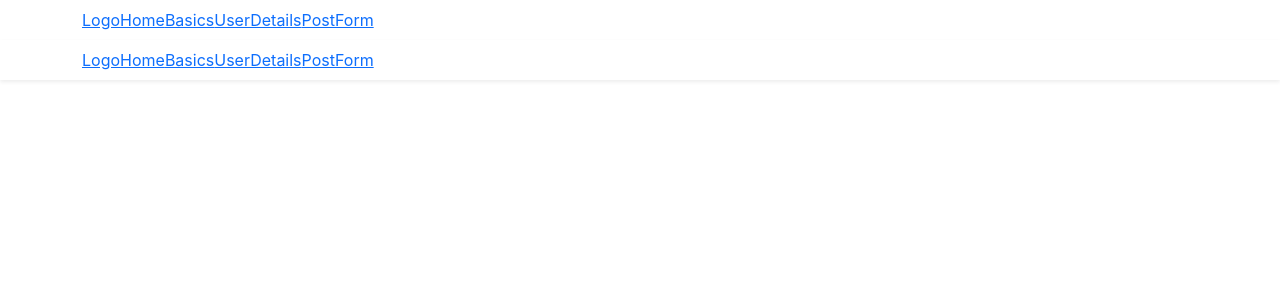
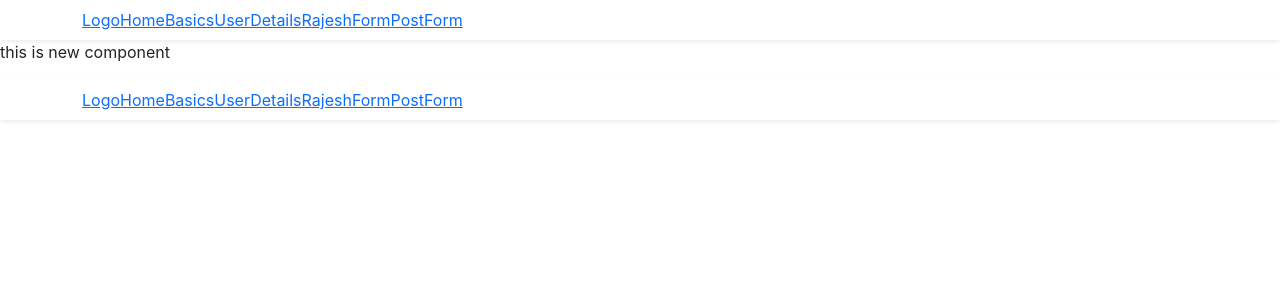
Before and after one commit to srimani282/Reactdev, a React (Create React App) app: page /rajesh-form in a window 1280 px wide. Shown: the top 300 px of the page. Built offline with nearby package versions, Linux system fonts and the light colour scheme.

Commit message:
we have added this change

```diff
--- a/src/App.js
+++ b/src/App.js
@@ -7,6 +7,7 @@ import Children from "./components/Children";
 import Hooks from "./components/Hooks";
 import PostForm from "./components/PostForm";
 import NavBar from "./components/NavBar";
+import RajeshForm from "./components/RajeshForm";
 
 function App(props) {
   return (
@@ -18,6 +19,9 @@ function App(props) {
           <Route path="/user-details" element={<UserDetails />} />
           <Route path="/basics" element={<Basics />} />
           <Route path="/post-form" element={<PostForm />} />
+          <Route path="/rajesh-form" element={<RajeshForm />} />
+
+
         </Routes>
         <NavBar />
       </BrowserRouter>
--- a/src/components/NavBar.js
+++ b/src/components/NavBar.js
@@ -31,6 +31,10 @@ function NavBar(props) {
               <li class="nav-item mr-5">
                 <Link to="/user-details"> UserDetails</Link>
               </li>
+
+              <li class="nav-item mr-5">
+                <Link to="/rajesh-form"> RajeshForm</Link>
+              </li>
               <li class="nav-item dropdown mr-5">
                 <Link to="/post-form"> PostForm</Link>
                 <div
--- /dev/null
+++ b/src/components/RajeshForm.js
@@ -0,0 +1,12 @@
+import React from "react";
+
+function RajeshForm(){
+
+    return (
+        <div>
+            <p>this is new component</p>
+        </div>
+
+    );
+}
+export default RajeshForm;
```
